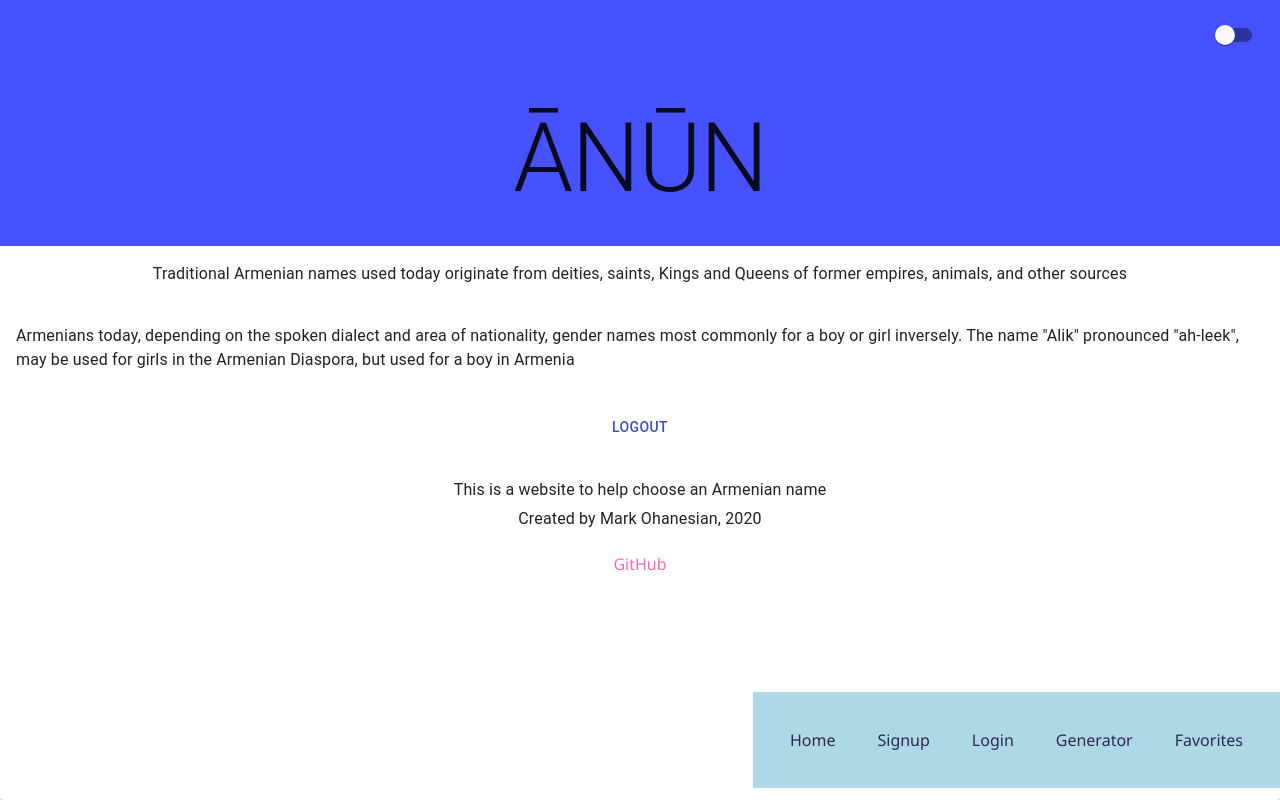
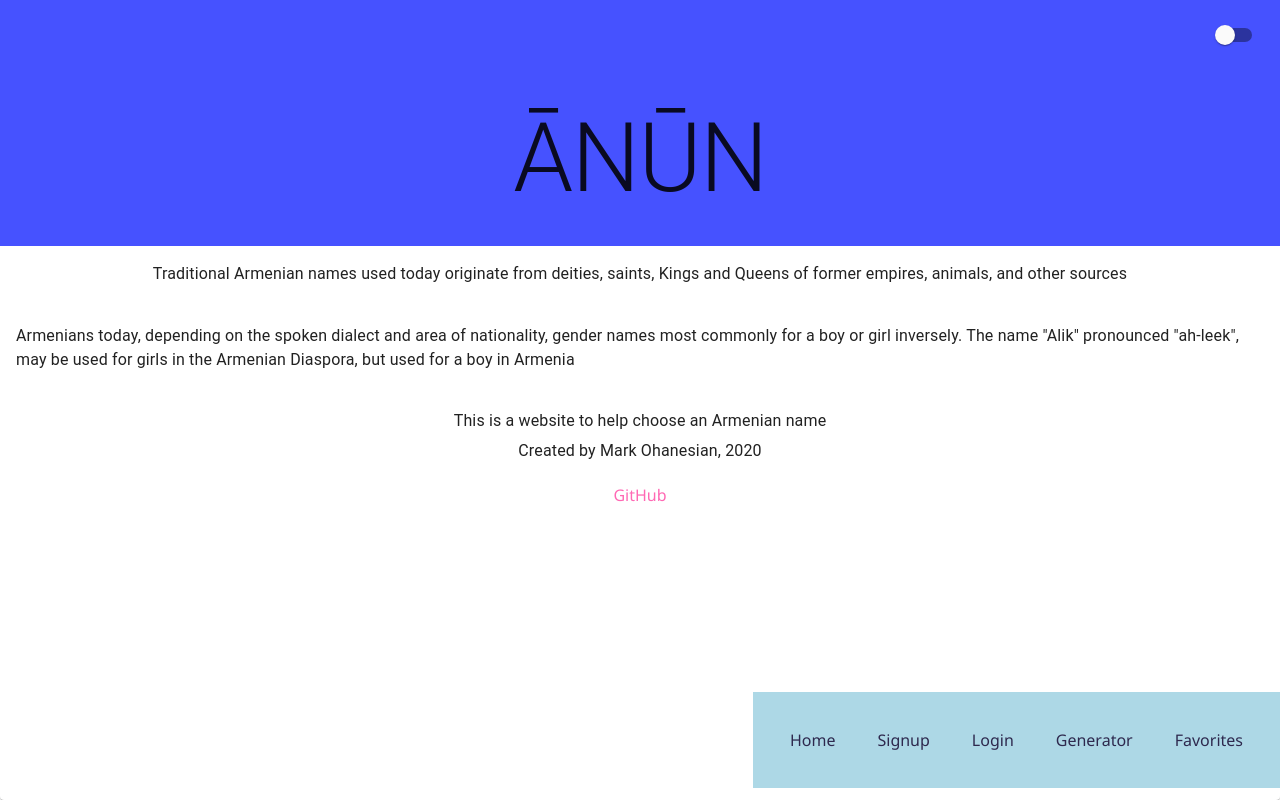
Before and after one commit to markohanesian/armenian-names, a React (Create React App) app: page / in a window 1280 px wide. Built offline with nearby package versions, Linux system fonts and the light colour scheme; no server answers.

Commit message:
Removed nonfunctioning sign out button

```diff
--- a/src/pages/HomePage.js
+++ b/src/pages/HomePage.js
@@ -5,8 +5,6 @@ import { ThemeProvider, createMuiTheme } from "@material-ui/core/styles";
 import "../App.css";
 // subcomponents
 import HomeButton from "../components/HomeButton";
-// Importing Firebase app config for logout button
-import app from '../base';
 
 function HomePage() {
   const [darkMode, setDarkMode] = useState(false);
@@ -58,14 +56,7 @@ function HomePage() {
               girls in the Armenian Diaspora, but used for a boy in Armenia
             </Typography>
           </Grid>
-          <Grid className="homepage-body">
-            <Button
-              onClick={() => app.auth().signOut()}
-              color="primary"
-            >
-              Logout
-            </Button>
-          </Grid>
+
           <Grid className="homepage-body">
             <Typography variant="body1" gutterBottom>
               This is a website to help choose an Armenian name
```
